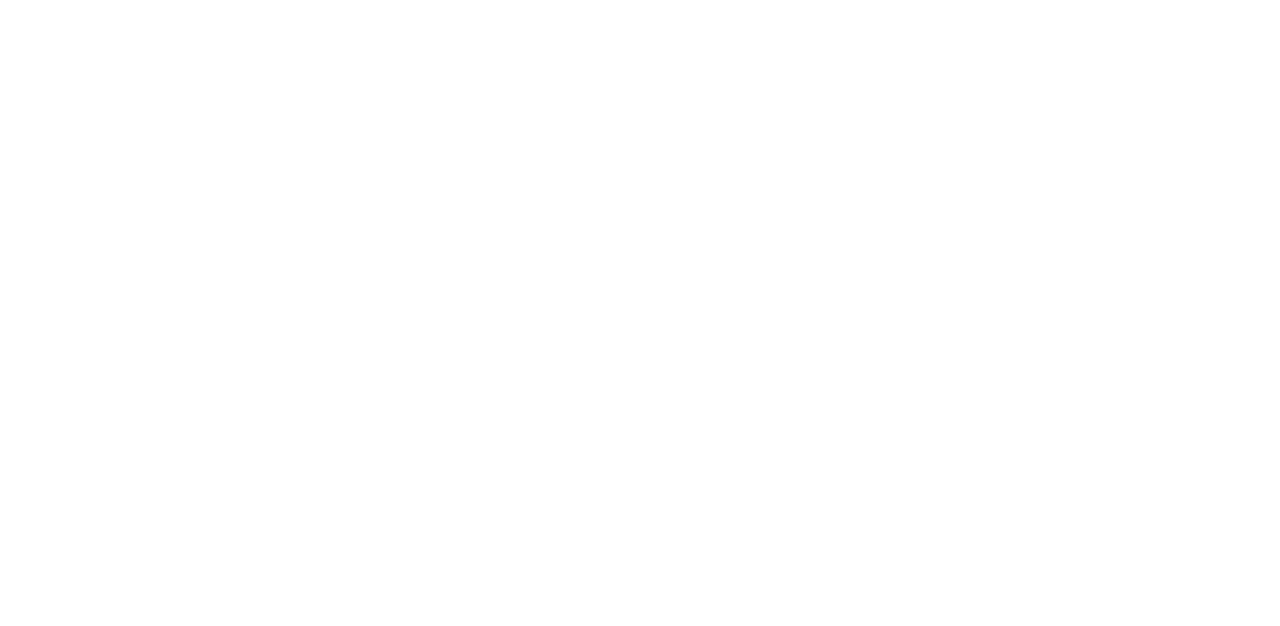
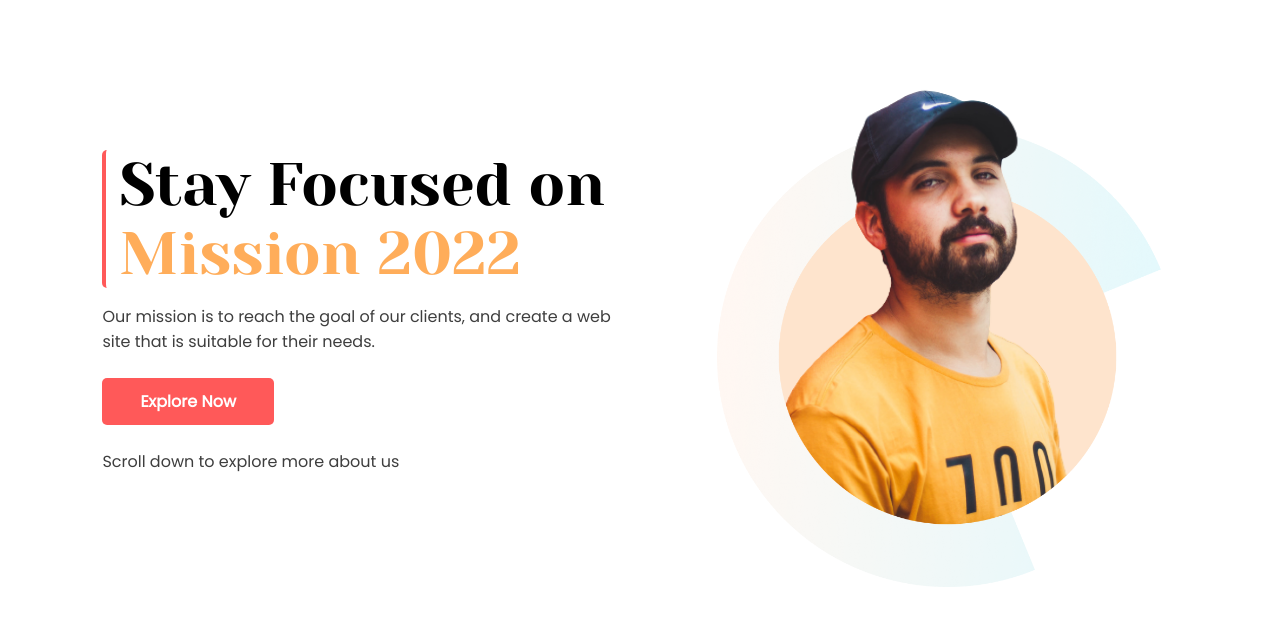
Before and after one commit to bishnuphitron/personal-website-assignment, a plain HTML site: page index.html in a window 1280 px wide. Drawn offline with Linux system fonts and the light colour scheme.

Commit message:
top area done

```diff
--- a/index.html
+++ b/index.html
@@ -5,10 +5,29 @@
   <meta http-equiv="X-UA-Compatible" content="IE=edge">
   <meta name="viewport" content="width=device-width, initial-scale=1.0">
   <title>Personal Website Assignment</title>
+  <!-- google font -->
+  <link rel="preconnect" href="https://fonts.googleapis.com">
+  <link rel="preconnect" href="https://fonts.gstatic.com" crossorigin>
+  <link href="https://fonts.googleapis.com/css2?family=Poppins&family=Yeseva+One&display=swap" rel="stylesheet">
+  <!-- favicon -->
+  <link rel="shortcut icon" href="images/shapes/shape-2.png" type="image/x-icon">
   <!-- css -->
   <link rel="stylesheet" href="style.css">
 </head>
 <body>
-
+  <!-- top area starts -->
+  <section class="flexible-container">
+    <div class="half-width">
+      <h1>Stay Focused on <br><span class="text-part-color">Mission 2022</span></h1>
+      <p>Our mission is to reach the goal of our clients, and create a web site that is suitable for their needs.</p>
+      <br>
+      <a class="link-btn" href="#" target="_blank">Explore Now</a>
+      <br><br>
+      <p>Scroll down to explore more about us</p>
+    </div>
+    <div class="half-width">
+      <img src="images/person/person-0.png" alt="">
+    </div>
+  </section>
 </body>
 </html>
--- a/style.css
+++ b/style.css
@@ -0,0 +1,51 @@
+body {
+  font-family: 'Yeseva One', cursive;
+  margin: 0;
+}
+
+section {
+  margin-bottom: 100px;
+}
+
+.flexible-container {
+  display: flex;
+}
+
+.half-width {
+  width: 40%;
+  margin-left: 5%;
+  padding-left: 3%;
+}
+
+h1{
+  font-size: 60px;
+  font-weight: 400;
+  border-left: 4px solid #FF5959;
+  padding-left: 13px;
+  border-radius: 5px;
+  margin-top: 150px;
+  margin-bottom: 0;
+}
+
+.text-part-color{
+  color: #FFAD5A;
+}
+
+p{
+  font-family: 'Poppins', sans-serif;
+  color: #3E3E3E;
+}
+
+.link-btn {
+  text-decoration: none;
+  background-color: #FF5959;
+  border-radius: 5px;
+  padding: 12px 38px;
+  font-family: 'Poppins', sans-serif;
+  font-weight: 600;
+  color: white;
+}
+
+.half-width img{
+  width: 90%;
+}
```
